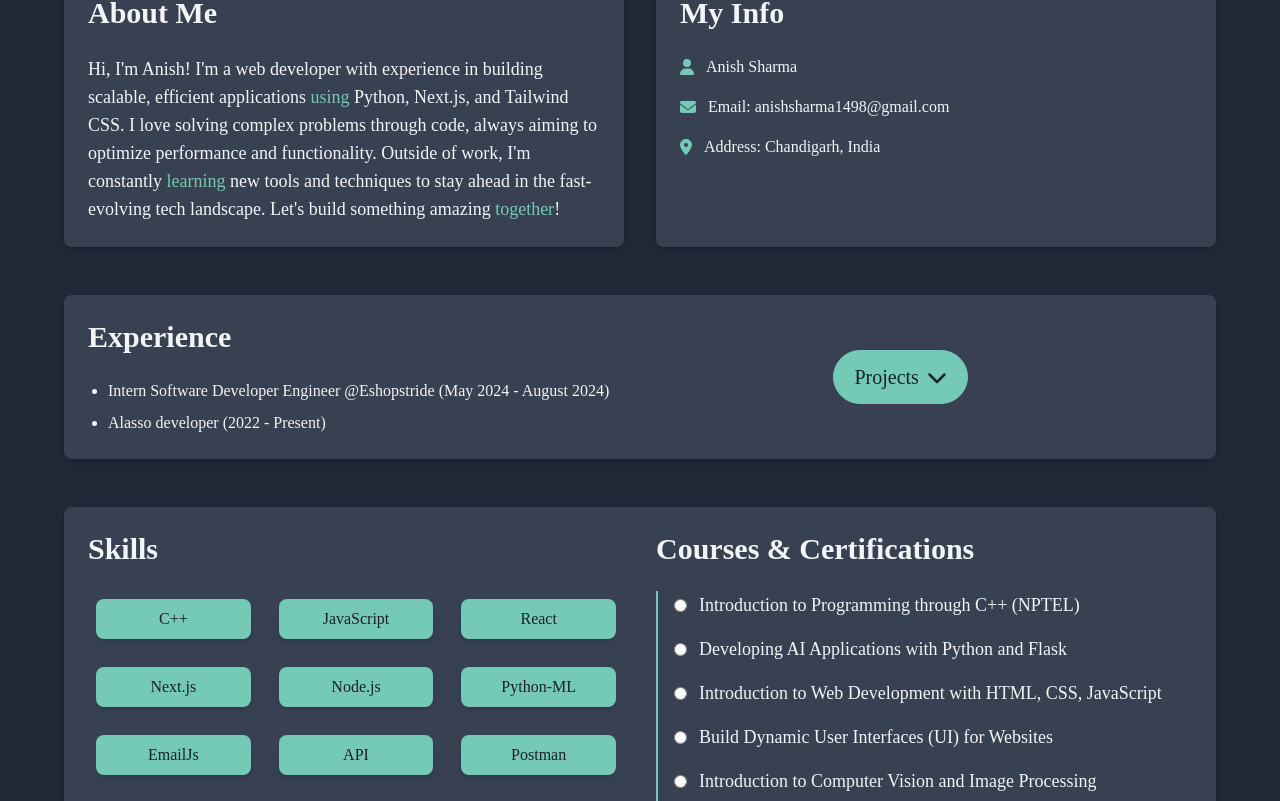
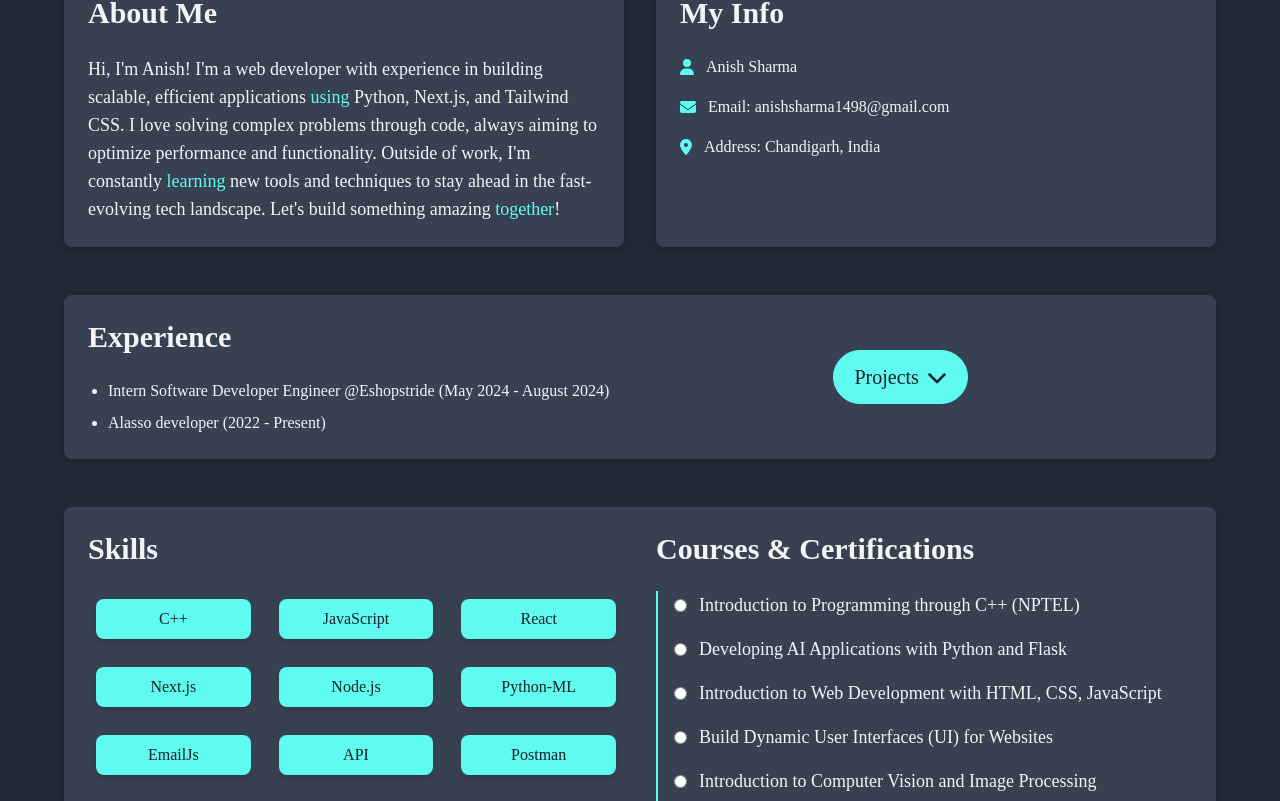
Before and after one commit to anisharma01/portfolio, a Next.js app: page / in a window 1280 px wide. Shown: the part 909-1710 px from the top of the page. Built offline with nearby package versions, Linux system fonts and the light colour scheme.

Commit message:
Update resume.pdf, Home.tsx, globals.css, and tailwind.config.js for content and style improvements

```diff
--- a/src/app/components/Home.tsx
+++ b/src/app/components/Home.tsx
@@ -21,10 +21,10 @@ export default function Home() {
       {/* Left side: Social Icons + Text Section */}
       <div className="md:col-span-5 flex flex-col justify-center items-start space-y-8 m-5 md:ml-10">
         {/* Typewriter Section */}
-        <h1 className="text-3xl md:text-5xl font-bold text-left fade-in mt-10">
+        <h1 className="text-3xl md:text-5xl font-bold text-left mt-10">
           Hey there!, This is Anish Sharma.
         </h1>
-        <div className="text-xl md:text-2xl font-medium mt-4 text-left fade-in">
+        <div className="text-xl md:text-2xl font-medium mt-4 text-left">
           <span>I am a Software Developer with expertise in </span>
           <div className="ml-2 inline-block text-custom3 dark:text-custom2">
             <Typewriter
--- a/src/app/globals.css
+++ b/src/app/globals.css
@@ -94,24 +94,7 @@ body {
   transition: color 0.3s;
 }
 
-/* Global CSS for bounce animation */
-@keyframes bounce {
-  0%, 20%, 50%, 80%, 100% {
-    transform: translateY(0);
-  }
-  40% {
-    transform: translateY(-30px);
-  }
-  60% {
-    transform: translateY(-15px);
-  }
-}
-
-.animate-bounce {
-  animation: bounce 1s infinite;
-}
-
-/* Navbar Slide In Animation */
+/* Navbar Shutter Slide Animation */
 @keyframes slideIn {
   from {
     transform: translateY(-100%);
@@ -120,7 +103,7 @@ body {
     transform: translateY(0);
   }
 }
-
+/* Using slideIn animation on the navbar */
 .navbar {
   animation: slideIn 0.5s ease-out;
 }
@@ -137,47 +120,9 @@ body {
   }
 }
 
-.fade-in {
-  animation: fadeIn 1s ease-out;
-}
-
-/* Bounce Button Animation */
-@keyframes smallBounce {
-  0%, 20%, 50%, 80%, 100% {
-    transform: translateY(0);
-  }
-  40% {
-    transform: translateY(-10px);
-  }
-  60% {
-    transform: translateY(-5px);
-  }
-}
-
-.bounce-button {
-  animation: smallBounce 2s infinite;
-}
-
-/* Pulse Button Animation */
-@keyframes pulse {
-  0% {
-    transform: scale(1);
-  }
-  50% {
-    transform: scale(1.05);
-  }
-  100% {
-    transform: scale(1);
-  }
-}
-
-.pulse-button {
-  animation: pulse 1.5s infinite;
-}
-
 /* Add this in global.css or any custom CSS file */
 ::-webkit-scrollbar {
-  width: 12px;
+  width: 10px;
 }
 
 ::-webkit-scrollbar-thumb {
--- a/tailwind.config.js
+++ b/tailwind.config.js
@@ -8,7 +8,7 @@ module.exports = {
     extend: {
       colors: {
         'custom1': '#1a202c',
-        'custom2': '#75c9b7',
+        'custom2': '#5FFBF1',
         'custom3': '#abd688',
         'custom4': '#ffe26a',
         'custom5': '#c7ddcc',
```
Also changed, not shown: 1 other file (tests, documents, lock files or other folders).
